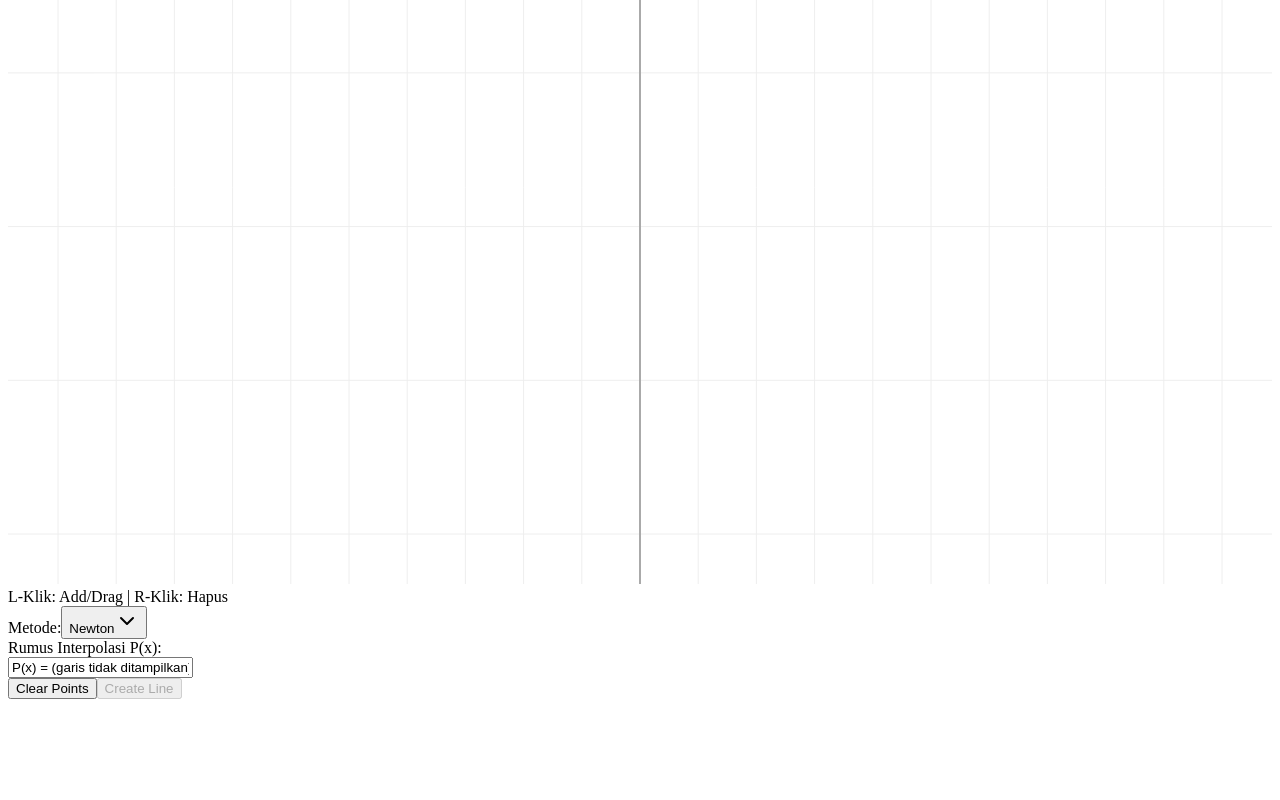
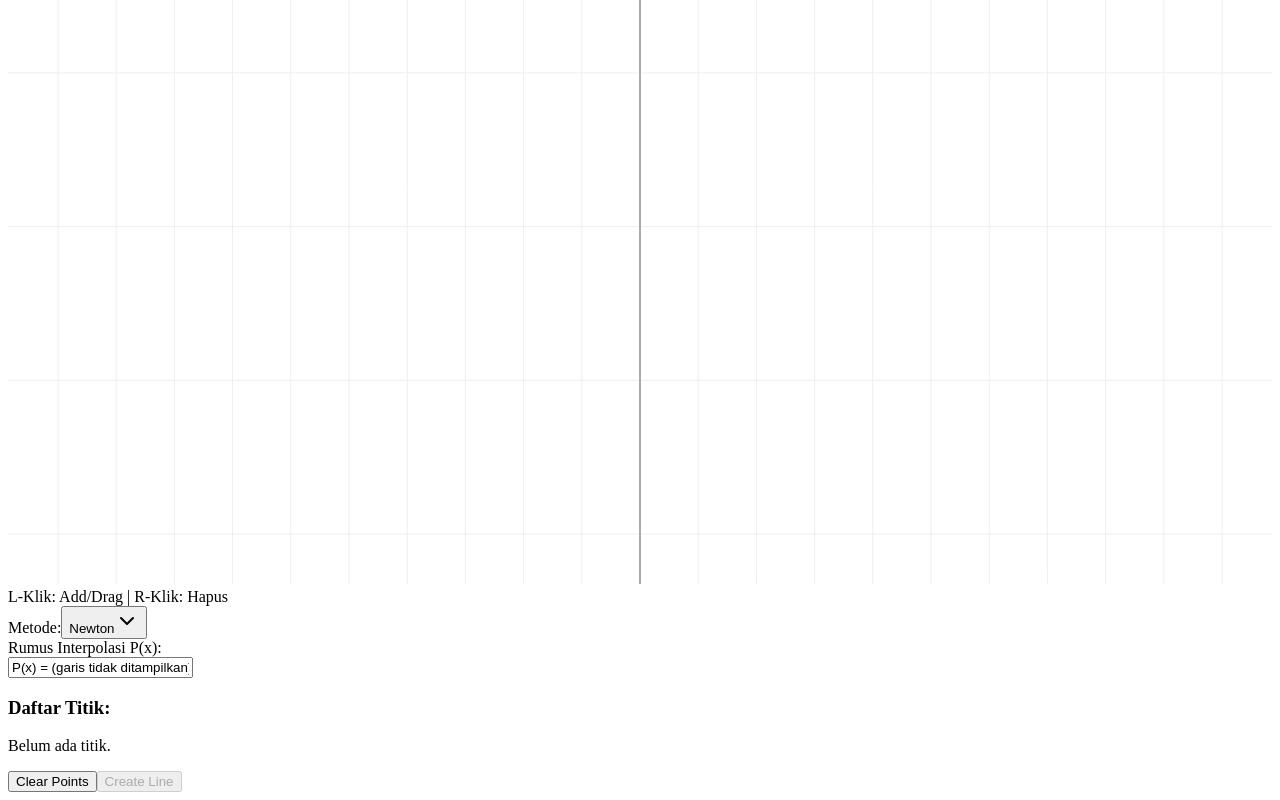
Before and after one commit to SjdnDzikran/metnum-interpolations, a Next.js app: page / in a window 1280 px wide. Shown: the part 2616-3416 px from the top of the page. Before the commit the page ends 3323 px from the top, so only its background shows below. Built offline with nearby package versions, Linux system fonts and the light colour scheme.

Commit message:
add list of dots

```diff
--- a/src/app/page.tsx
+++ b/src/app/page.tsx
@@ -38,6 +38,12 @@ export default function HomePage() {
     setSelectedPointIndex(null);
     setLineCreated(false);
     setInterpFormula("P(x) = (belum ada/cukup titik)");
+  };
+
+  const handleRemovePoint = (indexToRemove: number) => {
+    setPoints((prev) => prev.filter((_, index) => index !== indexToRemove));
+    setSelectedPointIndex(null); // Deselect any point if it was the one removed
+    setLineCreated(false); // Force recalculation of line
   };
 
   return (
@@ -90,6 +96,35 @@ export default function HomePage() {
               readOnly
               className="w-full font-mono text-xs sm:text-sm overflow-x-auto p-2 h-auto"
             />
+            {/* New section for points list */}
+            <div className="w-full mt-4">
+              <h3 className="text-sm font-medium text-gray-700 dark:text-gray-300 mb-2">
+                Daftar Titik:
+              </h3>
+              <div className="max-h-40 overflow-y-auto border border-gray-200 dark:border-gray-700 rounded p-2 bg-gray-50 dark:bg-gray-700/30">
+                {points.length === 0 ? (
+                  <p className="text-xs text-gray-500 dark:text-gray-400">Belum ada titik.</p>
+                ) : (
+                  <ul className="divide-y divide-gray-200 dark:divide-gray-700">
+                    {points.map((p, index) => (
+                      <li key={index} className="flex justify-between items-center py-2 px-3">
+                        <span className="inline-flex items-center rounded-md border px-2.5 py-0.5 text-xs font-semibold transition-colors focus:outline-none focus:ring-2 focus:ring-ring focus:ring-offset-2 border-transparent bg-blue-100 text-blue-800 dark:bg-blue-900/30 dark:text-blue-200">
+                          ({p.x.toFixed(2)}, {p.y.toFixed(2)})
+                        </span>
+                        <Button
+                          variant="ghost"
+                          size="sm"
+                          onClick={() => handleRemovePoint(index)}
+                          className="text-red-500 hover:bg-red-100 dark:hover:bg-red-900/20 h-8 px-2"
+                        >
+                          Hapus
+                        </Button>
+                      </li>
+                    ))}
+                  </ul>
+                )}
+              </div>
+            </div>
           </div>
           <div className="flex flex-col sm:flex-row gap-2 w-full mt-2">
             <Button onClick={handleClearPoints} variant="outline" className="flex-1">
```
